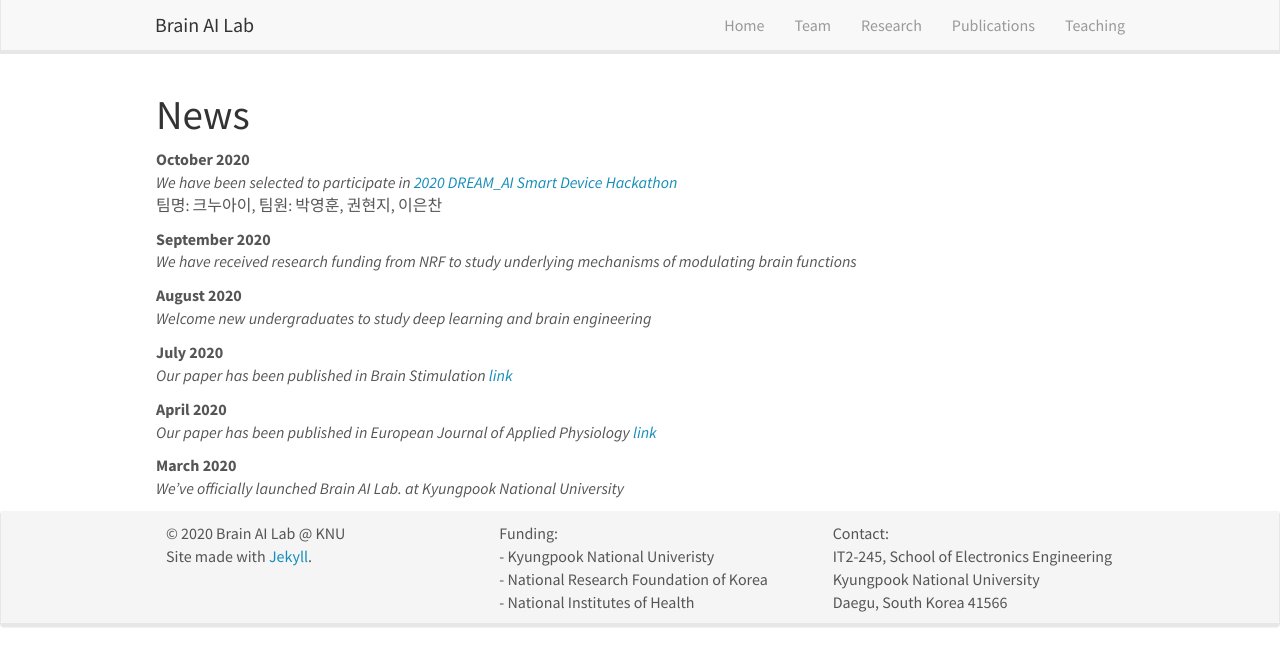
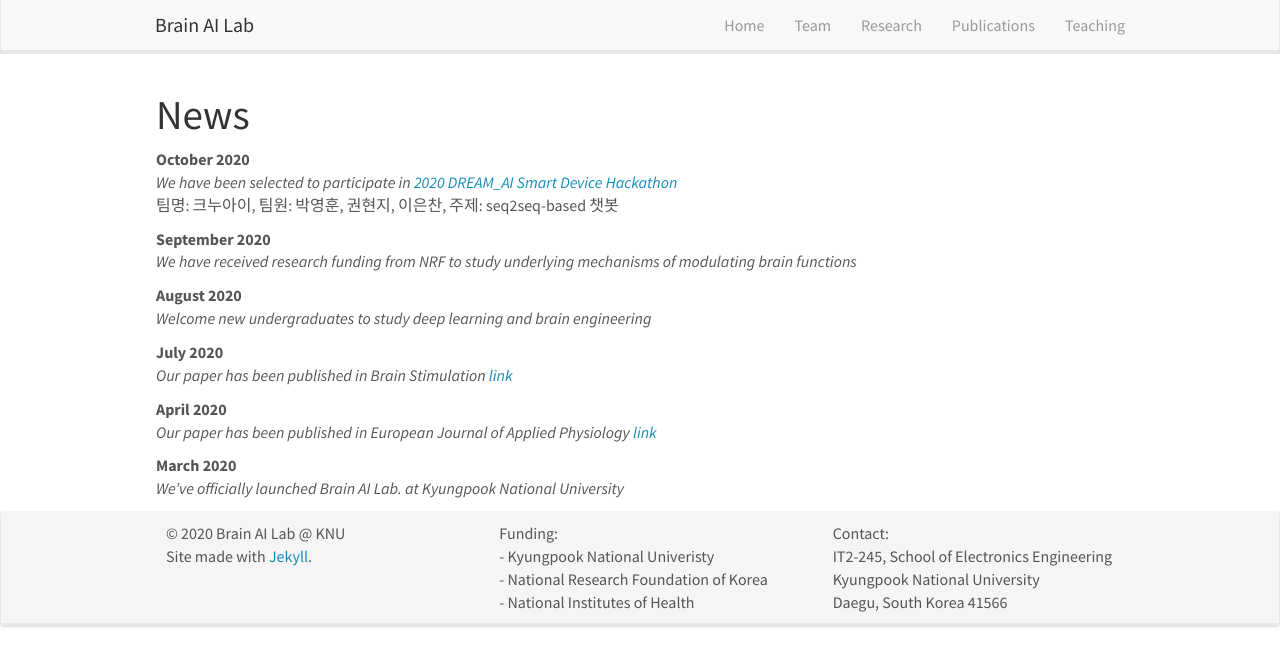
Before and after one commit to KNU-BrainAI/knu-brainai.github.io, a Jekyll site: the page built from _pages/allnews.md, in a window 1280 px wide. Shown: the top 666 px of the page. Built offline with Jekyll 4.4.1, drawn with Linux system fonts in a browser that asks for light colours; nearby versions of some CDN libraries.

Commit message:
Update news.yml

```diff
--- a/_data/news.yml
+++ b/_data/news.yml
@@ -1,6 +1,6 @@
 - date: October 2020
   headline: "We have been selected to participate in <a href='https://dreamai.kr/fair_lge'>2020 DREAM_AI Smart Device Hackathon</a>"
-  details: "팀명: 크누아이, 팀원: 박영훈, 권현지, 이은찬"
+  details: "팀명: 크누아이, 팀원: 박영훈, 권현지, 이은찬, 주제: seq2seq-based 챗봇 "
 
 - date: September 2020
   headline: "We have received research funding from NRF to study underlying mechanisms of modulating brain functions"
```
